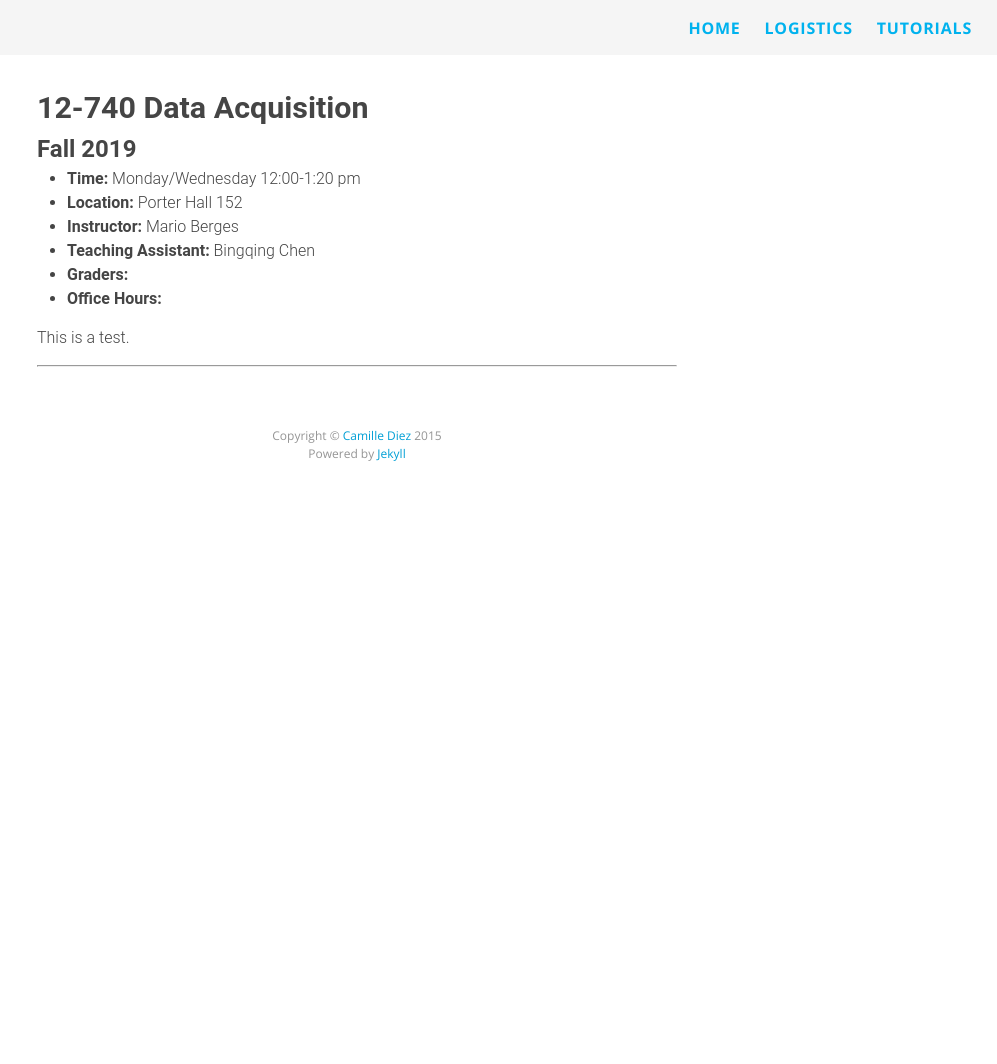
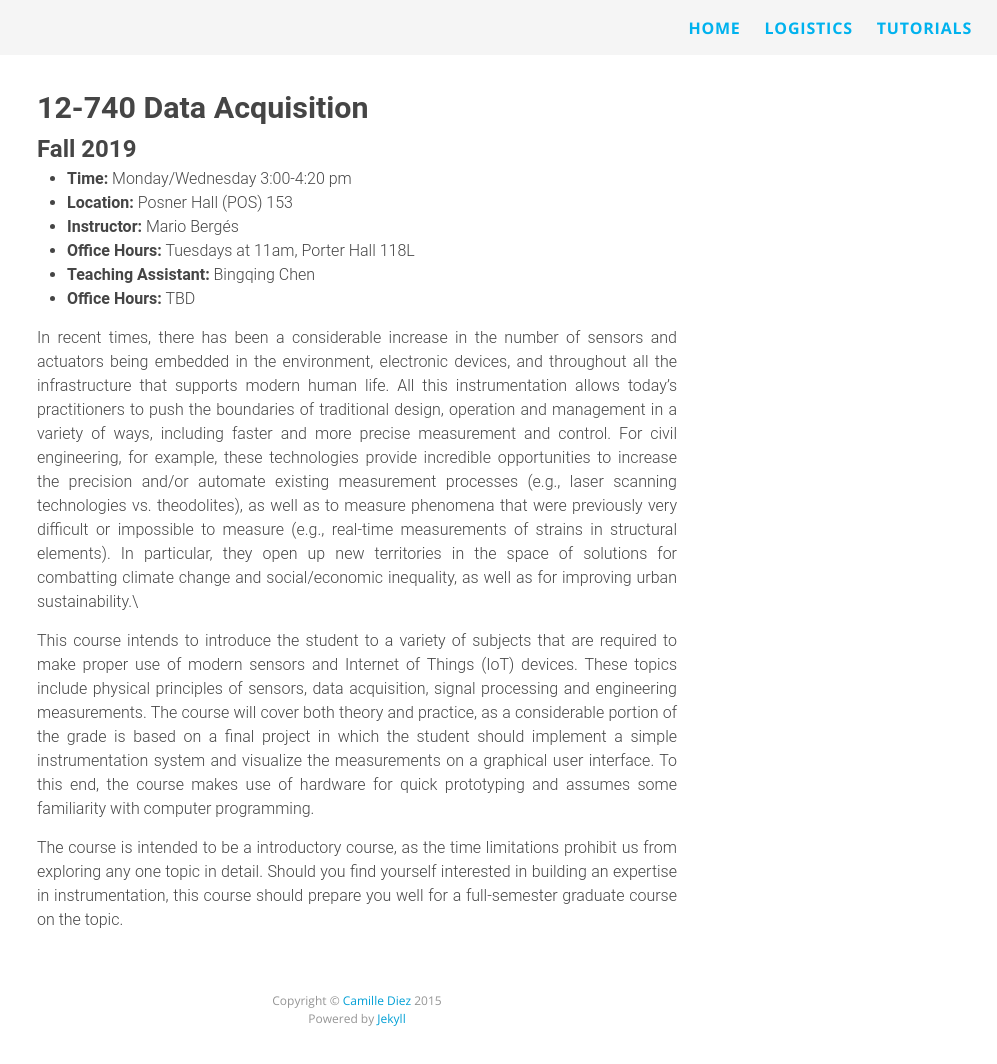
Before and after one commit to INFERLab/12740, a Jekyll site: the page built from index.md, in a window 1280 px wide. Shown: the whole page, without its empty margins (283-1280 px from the left). Built offline with Jekyll 4.4.1, drawn with Linux system fonts in a browser that asks for light colours; nearby versions of some CDN libraries; before the commit the page ends 900 px from its top, so only the background shows below that.

Commit message:
Changed the index page

```diff
--- a/index.md
+++ b/index.md
@@ -5,13 +5,15 @@ title: Home
 # 12-740 Data Acquisition
 ## Fall 2019
 
-- **Time:** Monday/Wednesday 12:00-1:20 pm
-- **Location:** Porter Hall 152
-- **Instructor:** Mario Berges
+- **Time:** Monday/Wednesday 3:00-4:20 pm
+- **Location:** Posner Hall (POS) 153
+- **Instructor:** Mario Bergés
+- **Office Hours:** Tuesdays at 11am, Porter Hall 118L
 - **Teaching Assistant:** Bingqing Chen
-- **Graders:**
-- **Office Hours:**
+- **Office Hours:** TBD
 
-This is a test.
+In recent times, there has been a considerable increase in the number of sensors and actuators being embedded in the environment, electronic devices, and throughout all the infrastructure that supports modern human life. All this instrumentation allows today's practitioners to push the boundaries of traditional design, operation and management in a variety of ways, including faster and more precise measurement and control. For civil engineering, for example, these technologies provide incredible opportunities to increase the precision and/or automate existing measurement processes (e.g., laser scanning technologies vs. theodolites), as well as to measure phenomena that were previously very difficult or impossible to measure (e.g., real-time measurements of strains in structural elements). In particular, they open up new territories in the space of solutions for combatting climate change and social/economic inequality, as well as for improving urban sustainability.\\
 
-***
+This course intends to introduce the student to a variety of subjects that are required to make proper use of modern sensors and Internet of Things (IoT) devices. These topics include physical principles of sensors, data acquisition, signal processing and engineering measurements. The course will cover both theory and practice, as a considerable portion of the grade is based on a final project in which the student should implement a simple instrumentation system and visualize the measurements on a graphical user interface. To this end, the course makes use of hardware for quick prototyping and assumes some familiarity with computer programming.
+
+The course is intended to be a introductory course, as the time limitations prohibit us from exploring any one topic in detail. Should you find yourself interested in building an expertise in instrumentation, this course should prepare you well for a full-semester graduate course on the topic.
```
